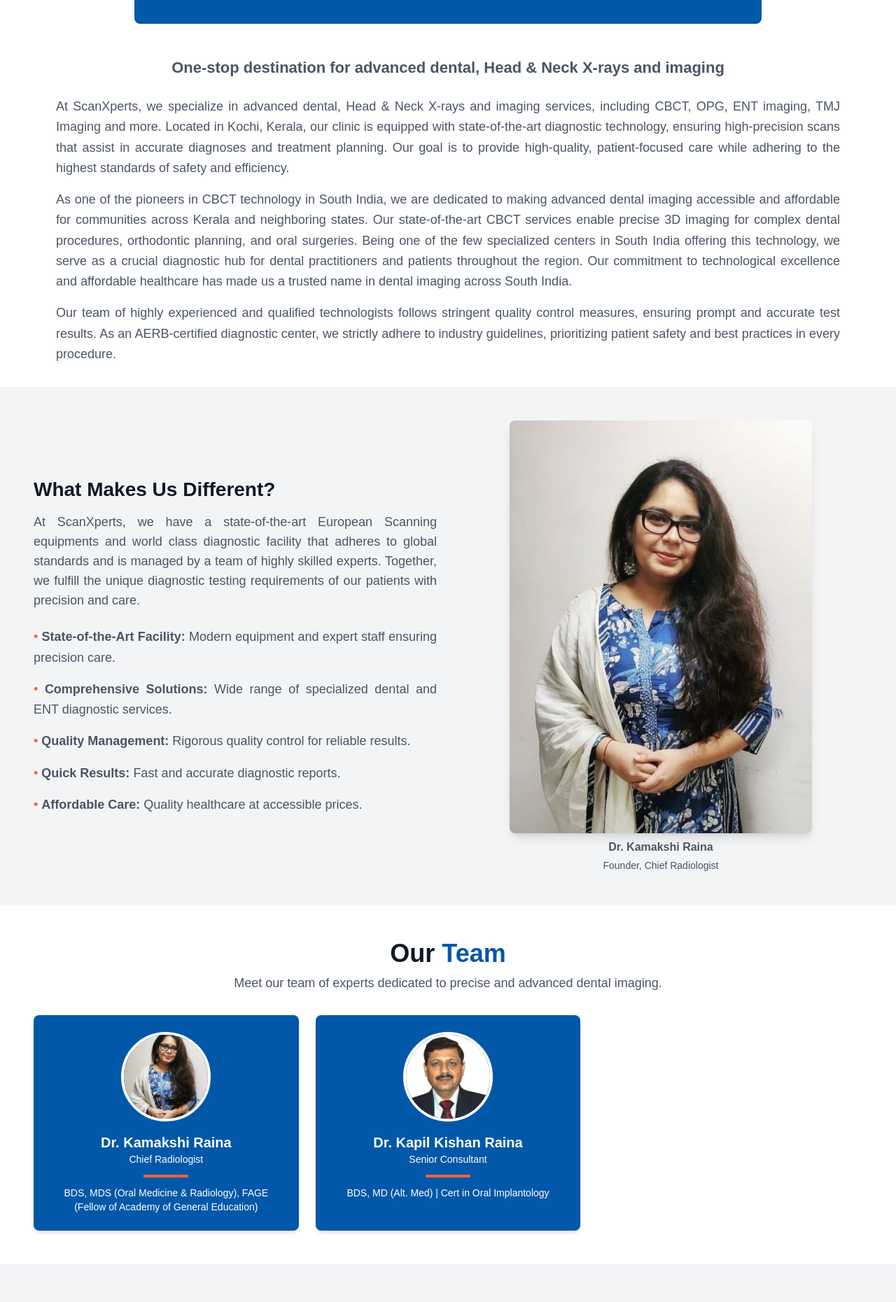
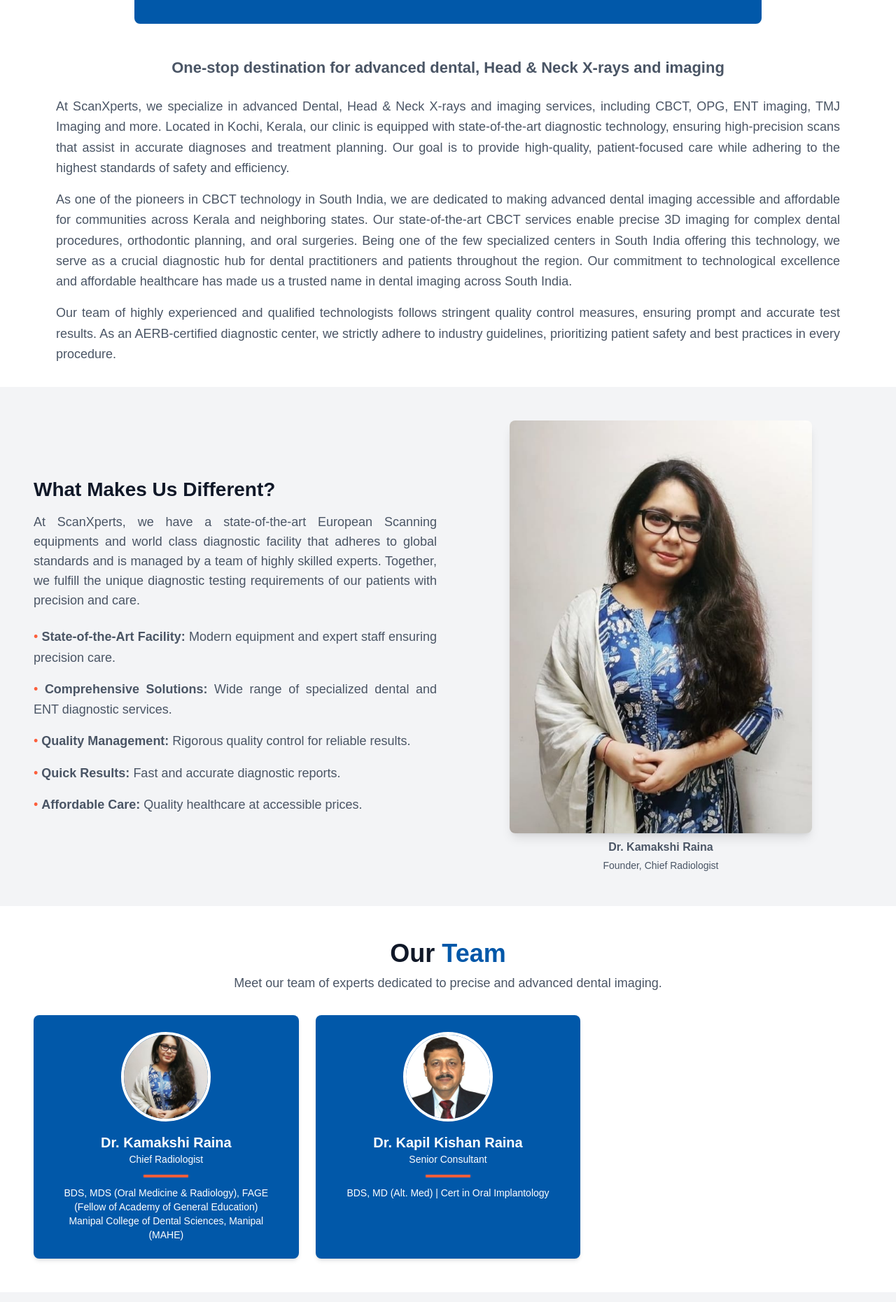
Before and after one commit to scanxpertweb/scanxpertFrontend_web, a React (Vite) app: page /aboutus in a window 1280 px wide. Shown: the part 600-2461 px from the top of the page at 70% size. Built offline with nearby package versions, Linux system fonts and the light colour scheme.

Commit message:
minor changes

```diff
--- a/src/components/AboutUsMain/AboutMain.tsx
+++ b/src/components/AboutUsMain/AboutMain.tsx
@@ -12,7 +12,7 @@
 
         {/* Content */}
         <p className="text-base sm:text-lg text-gray-600 mx-auto text-justify px-4 sm:px-6 md:px-8 leading-relaxed max-w-8xl">
-          At ScanXperts, we specialize in advanced dental, Head & Neck   X-rays and imaging
+          At ScanXperts, we specialize in advanced Dental, Head & Neck   X-rays and imaging
           services, including CBCT, OPG, ENT imaging, TMJ Imaging and more. Located in
           Kochi, Kerala, our clinic is equipped with state-of-the-art diagnostic
           technology, ensuring high-precision scans that assist in accurate
--- a/src/components/OurTeam/Ourteam.tsx
+++ b/src/components/OurTeam/Ourteam.tsx
@@ -3,6 +3,7 @@
     name: string;
     position: string;
     education: string;
+    institution?: string;
   }
 
   const teamMembers: TeamMember[] = [
@@ -11,6 +12,7 @@
       name: "Dr. Kamakshi Raina",
       position: "Chief Radiologist",
       education: "BDS, MDS (Oral Medicine & Radiology), FAGE (Fellow of Academy of General Education)",
+      institution: "Manipal College of Dental Sciences, Manipal (MAHE)",
     },
     {
       image: "/images/kapilsir.jpeg",
@@ -55,6 +57,7 @@
 
                 {/* Education */}
                 <p className="text-sm text-center">{member.education}</p>
+                <p className="text-sm text-center">{member.institution}</p>
               </div>
             ))}
           </div>
--- a/src/pages/Contact/Contact.tsx
+++ b/src/pages/Contact/Contact.tsx
@@ -69,7 +69,8 @@
                 {/* Timings */}
                 <div className="flex items-center space-x-3">
                   <Clock className="text-accentOrange" size={24} />
-                  <p className="text-gray-700 text-lg">All Days: 9 AM - 9 PM</p>
+                  {/* <p className="text-gray-700 text-lg">All Days: 9 AM - 9 PM</p> */}
+                  <p className="text-gray-700 text-lg">Opening Soon!</p>
                 </div>
               </div>
             </div>
```
